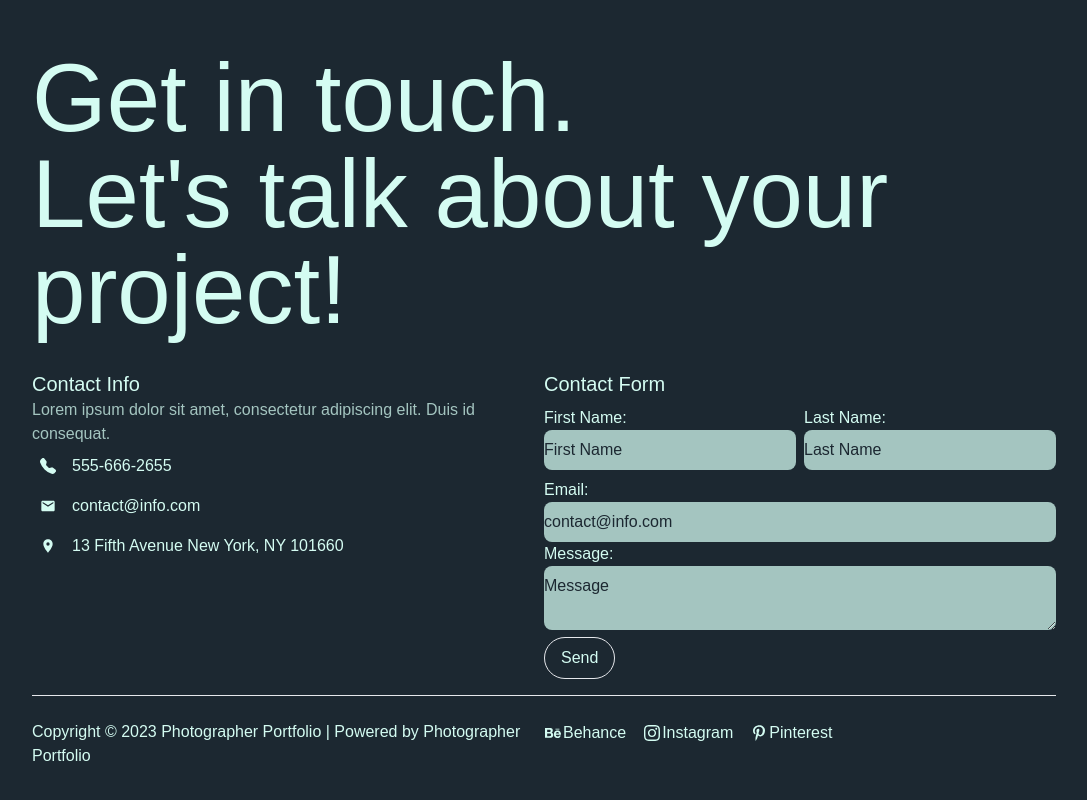
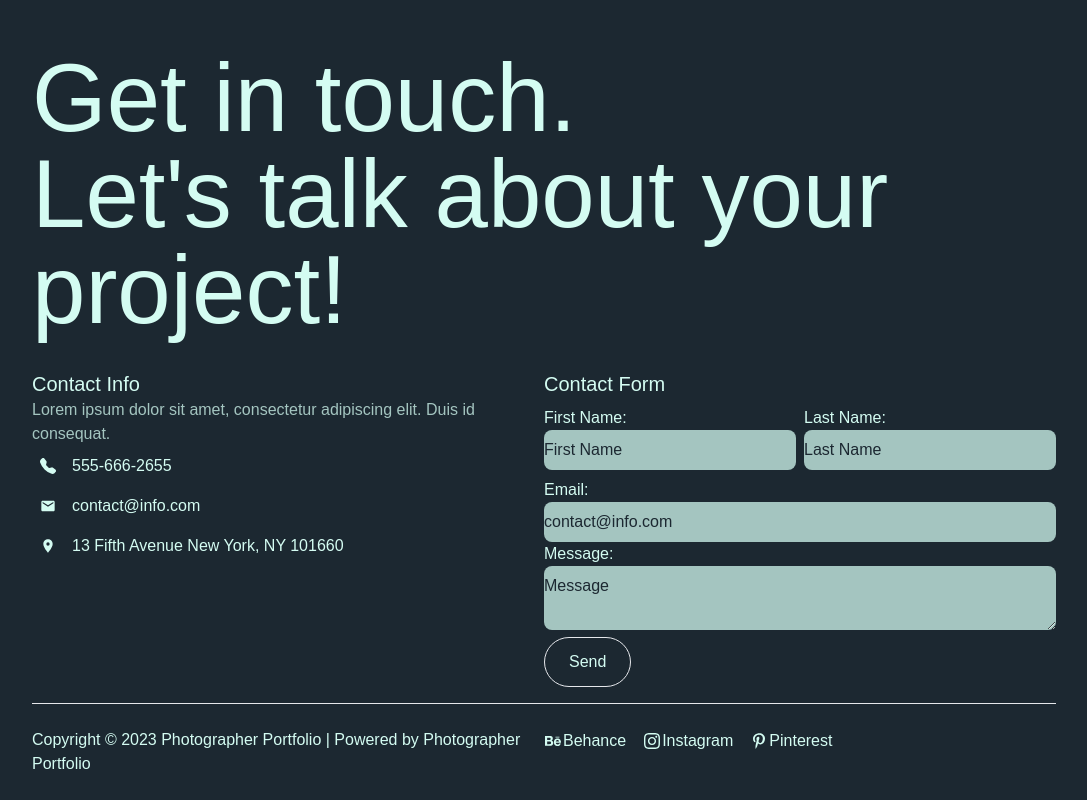
Before and after one commit to Mungai47/photographer-portfolio, a Next.js app: page / in a window 1280 px wide. Shown: the part 1642-2442 px from the top of the page, without its empty margins (96-1183 px from the left). Built offline with nearby package versions, Linux system fonts and the light colour scheme; a web font is replaced by a local one.

Commit message:
Updated the button on the contact form

```diff
--- a/app/components/ContactForm.jsx
+++ b/app/components/ContactForm.jsx
@@ -16,7 +16,7 @@ function ContactForm() {
                     <textarea name="message" placeholder="Message" className="bg-pale-text text-background py-2 rounded-lg focus:outline-none placeholder:text-background w-full" required onInvalid={(e) => {e.target.setCustomValidity("This field is required");}} onInput={(e) => {e.target.setCustomValidity("");}}></textarea>
                 </label>
                 <br />
-                <button type="submit" className="py-2 px-4 border rounded-full hover:text-background hover:bg-text">Send</button>
+                <button type="submit" className="py-3 px-6 border rounded-full hover:text-white hover:bg-green-500">Send</button>
             </form>
         </div>
     );
```
